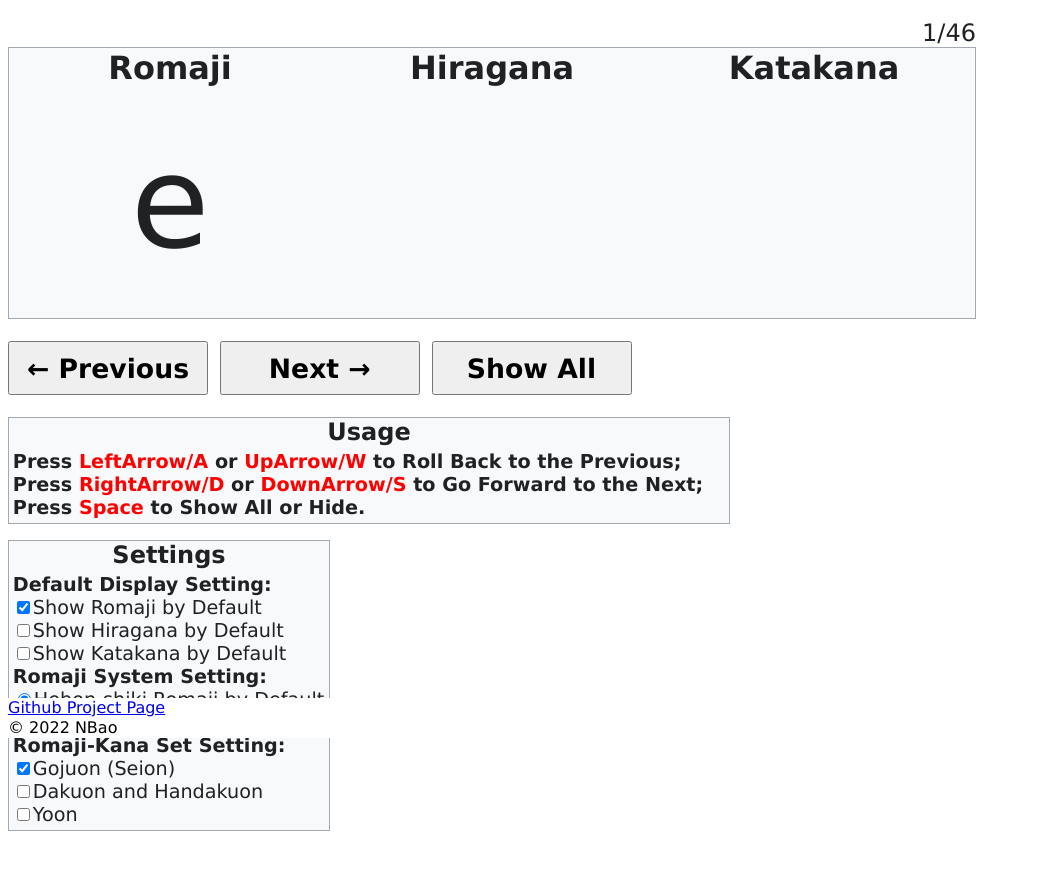
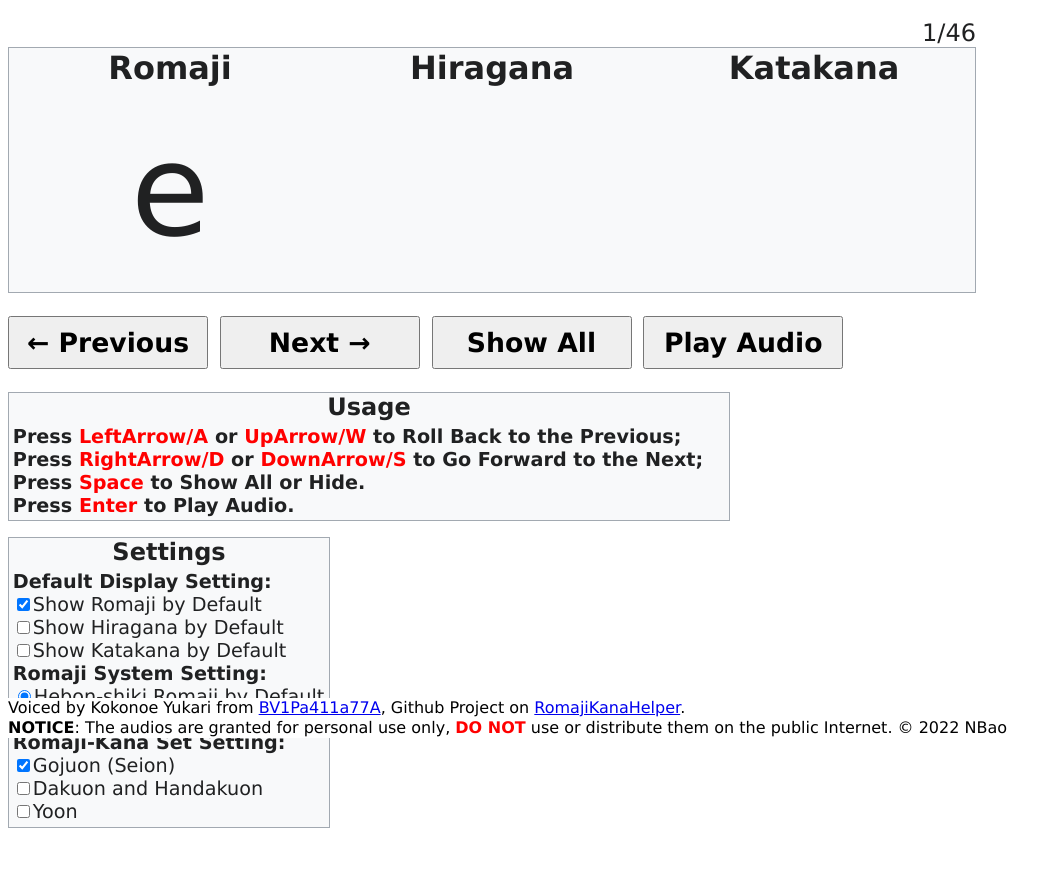
Before and after one commit to NBao01/RomajiKanaHelper, a plain HTML site: page index.html in a window 1280 px wide. Shown: the part 62-932 px from the top of the page, without its empty margins (0-1062 px from the left). Drawn offline with Linux system fonts and the light colour scheme.

Commit message:
Update Notice and License

```diff
--- a/index.html
+++ b/index.html
@@ -16,7 +16,7 @@
     <caption style="font-size:1.5em;text-align:right"><span id="current iter"></span>/<span id="total num"></span></caption>
     <tbody><tr style="font-size:2em">
         <th style="width:10em">Romaji</th><th style="width:10em">Hiragana</th><th style="width:10em">Katakana</th></tr>
-    <tr style="font-size:8em;text-align:center;height:1.8em">
+    <tr style="font-size:8em;text-align:center;height:1.6em">
         <td id="romaji">a</td><td id="hiragana">あ</td><td id="katakana">ア</td></tr>
 <!--    <tr style="font-size:2em;text-align:center;">-->
 <!--        <td>i</td><td>い</td><td>イ</td></tr>-->
@@ -42,9 +42,9 @@
     <b><span id="Show All InnerText" style="font-size:2em;">Show All</span></b>
 </button>
 
-<!--<button class="sans" id="Play Audio" style="text-align:center;height:4em;width:15em;margin:0.5em 0.5em 0.5em 0;">-->
-<!--    <b><span id="Play InnerText" style="font-size:2em;">Play Audio</span></b>-->
-<!--</button>-->
+<button class="sans" id="Play Audio" style="text-align:center;height:4em;width:15em;margin:0.5em 0.5em 0.5em 0;">
+    <b><span id="Play InnerText" style="font-size:2em;">Play Audio</span></b>
+</button>
 
 <!--<button id="More Settings" style="text-align:center;height:4em;width:15em;margin:0.5em 0 0.5em 0;">-->
 <!--    <span style="font-size:2em;">More Settings</span>-->
@@ -57,7 +57,7 @@
     <b>Press <span style="color:red">LeftArrow/A</span> or <span style="color:red">UpArrow/W</span> to Roll Back to the Previous;</b><br>
     <b>Press <span style="color:red">RightArrow/D</span> or <span style="color:red">DownArrow/S</span> to Go Forward to the Next;</b><br>
     <b>Press <span style="color:red">Space</span> to Show All or Hide.</b><br>
-<!--    <b>Press <span style="color:red">Enter</span> to Play Audio.</b>-->
+    <b>Press <span style="color:red">Enter</span> to Play Audio.</b>
     <!--    <b>Press <span style="color:red">M</span> to Show More Settings.</b><br>-->
     </div>
 </div>
@@ -83,7 +83,9 @@
 </body>
 
 <footer>
-<!--    Voiced by Kokonoe Yukari from <a href="https://www.bilibili.com/video/BV1Pa411a77A" target="_blank">BV1Pa411a77A</a><br>-->
-    <a href="https://github.com/NBao01/RomajiKanaHelper" target="_blank">Github Project Page</a> <br> © 2022 NBao
+    Voiced by Kokonoe Yukari from <a href="https://www.bilibili.com/video/BV1Pa411a77A" target="_blank">BV1Pa411a77A</a>,
+    Github Project on <a href="https://github.com/NBao01/RomajiKanaHelper" target="_blank">RomajiKanaHelper</a>.<br>
+    <b>NOTICE</b>: The audios are granted for personal use only, <b style="color:red">DO NOT</b> use or distribute them on the public Internet.
+    © 2022 NBao
 </footer>
 </html>
--- a/index.js
+++ b/index.js
@@ -142,9 +142,9 @@ window.onkeydown = function(e){ //event可以简写成 e
     else if (e.key === ' ') {
         document.getElementById("Show All").click();
     }
-    // else if (e.key === 'Enter') {
-    //     document.getElementById("Play Audio").click();
-    // }
+    else if (e.key === 'Enter') {
+        document.getElementById("Play Audio").click();
+    }
 }
 
 function shuffle(arr) {
@@ -218,10 +218,10 @@ function ShowAllClick() {
     UpdateDisplay();
 }
 
-// document.getElementById("Play Audio").addEventListener('click', PlayClick);
-// function PlayClick() {
-//     audio.play()
-// }
+document.getElementById("Play Audio").addEventListener('click', PlayClick);
+function PlayClick() {
+    audio.play()
+}
 
 // document.getElementById("More Settings").addEventListener('mouseover', MoreSettingsOver)
 // function MoreSettingsOver() {
@@ -348,7 +348,7 @@ function UpdateDisplay() {
             settings.katakana_default ? romaji_kana_table[key]['katakana'] : '';
     }
 
-    // window.audio = new Audio(`./audio/${key}.mp3`)
+    window.audio = new Audio(`./audio/${key}.mp3`)
 }
 
 // UpdateDisplay();
```
Also changed, not shown: 2 other files.
